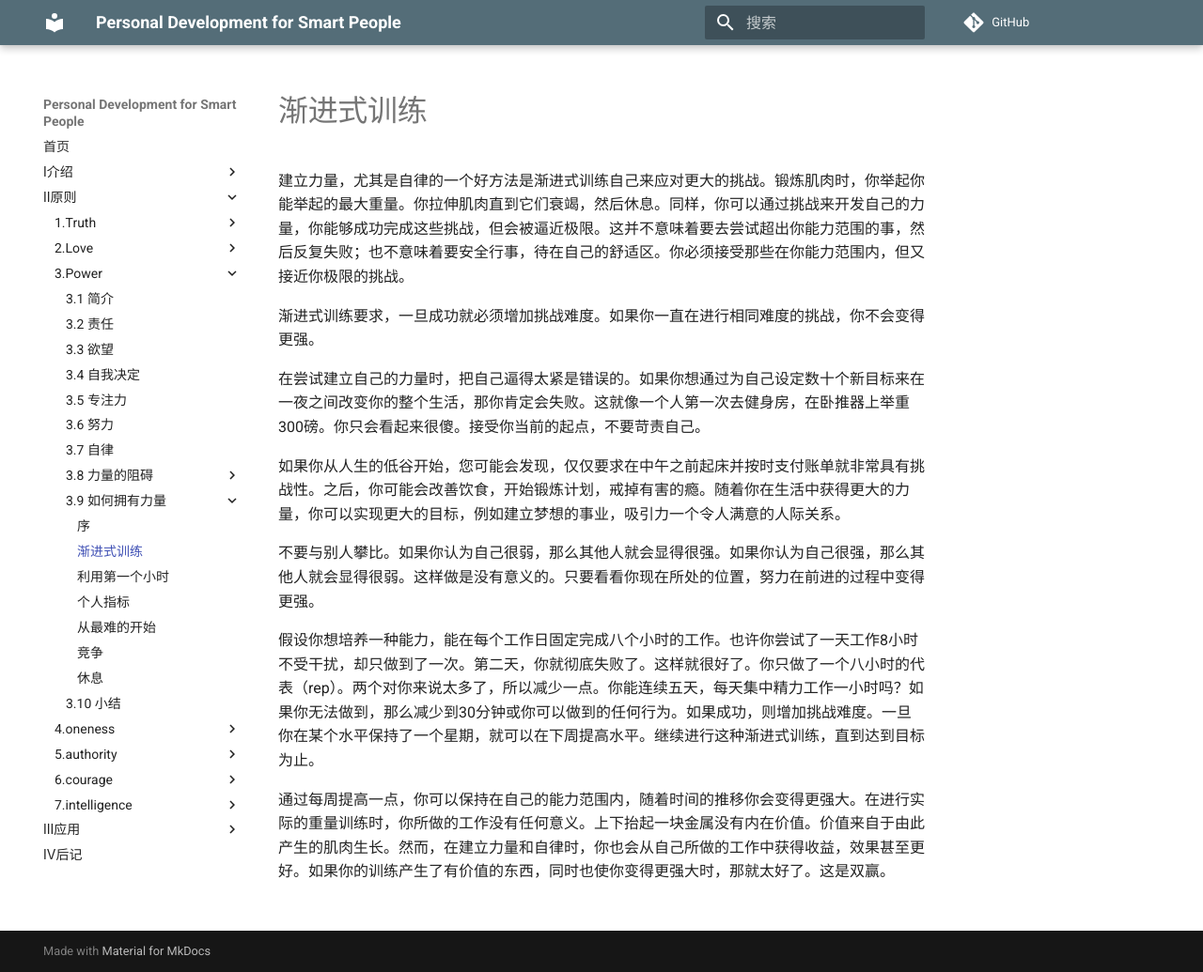
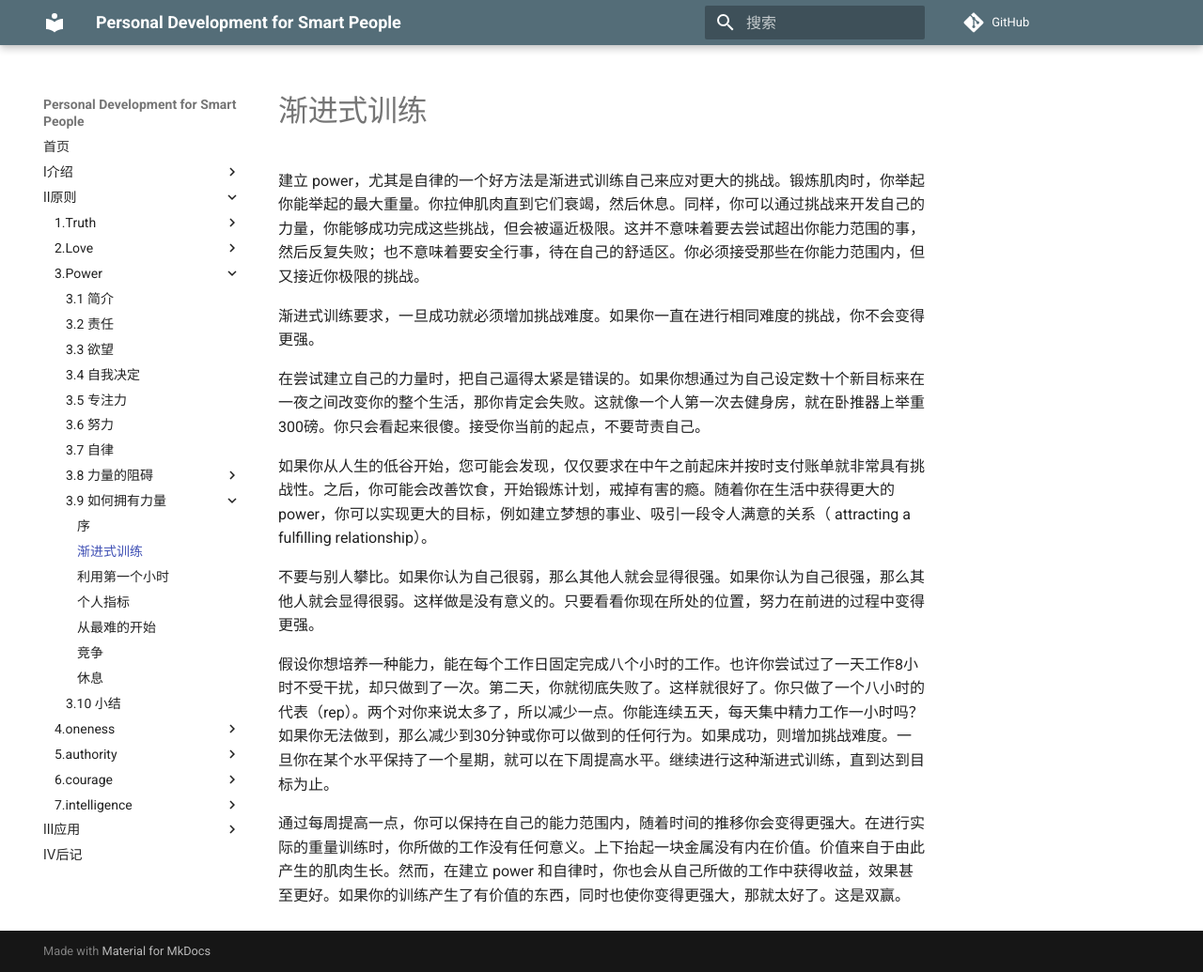
Before and after one commit to wtsnwei/pdsp, an MkDocs documentation site: the page built from docs/2.Principles/03.power/12.progressive-training.md, in a window 1280 px wide and 1035 px high. Shown: the whole window at 94% size. Built offline with MkDocs 1.6.1 and Material for MkDocs 9.7.7, drawn with Linux system fonts in a browser that asks for light colours; comment, search, counter and statistics services are not loaded.

Commit message:
修正语句

```diff
--- a/docs/2.Principles/03.power/12.progressive-training.md
+++ b/docs/2.Principles/03.power/12.progressive-training.md
@@ -3,16 +3,16 @@ title:    Progressive Training
 date:     2021-03-06
 ---
 
-建立力量，尤其是自律的一个好方法是渐进式训练自己来应对更大的挑战。锻炼肌肉时，你举起你能举起的最大重量。你拉伸肌肉直到它们衰竭，然后休息。同样，你可以通过挑战来开发自己的力量，你能够成功完成这些挑战，但会被逼近极限。这并不意味着要去尝试超出你能力范围的事，然后反复失败；也不意味着要安全行事，待在自己的舒适区。你必须接受那些在你能力范围内，但又接近你极限的挑战。
+建立 power，尤其是自律的一个好方法是渐进式训练自己来应对更大的挑战。锻炼肌肉时，你举起你能举起的最大重量。你拉伸肌肉直到它们衰竭，然后休息。同样，你可以通过挑战来开发自己的力量，你能够成功完成这些挑战，但会被逼近极限。这并不意味着要去尝试超出你能力范围的事，然后反复失败；也不意味着要安全行事，待在自己的舒适区。你必须接受那些在你能力范围内，但又接近你极限的挑战。
 
 渐进式训练要求，一旦成功就必须增加挑战难度。如果你一直在进行相同难度的挑战，你不会变得更强。
 
-在尝试建立自己的力量时，把自己逼得太紧是错误的。如果你想通过为自己设定数十个新目标来在一夜之间改变你的整个生活，那你肯定会失败。这就像一个人第一次去健身房，在卧推器上举重300磅。你只会看起来很傻。接受你当前的起点，不要苛责自己。
+在尝试建立自己的力量时，把自己逼得太紧是错误的。如果你想通过为自己设定数十个新目标来在一夜之间改变你的整个生活，那你肯定会失败。这就像一个人第一次去健身房，就在卧推器上举重300磅。你只会看起来很傻。接受你当前的起点，不要苛责自己。
 
-如果你从人生的低谷开始，您可能会发现，仅仅要求在中午之前起床并按时支付账单就非常具有挑战性。之后，你可能会改善饮食，开始锻炼计划，戒掉有害的瘾。随着你在生活中获得更大的力量，你可以实现更大的目标，例如建立梦想的事业，吸引力一个令人满意的人际关系。
+如果你从人生的低谷开始，您可能会发现，仅仅要求在中午之前起床并按时支付账单就非常具有挑战性。之后，你可能会改善饮食，开始锻炼计划，戒掉有害的瘾。随着你在生活中获得更大的 power，你可以实现更大的目标，例如建立梦想的事业、吸引一段令人满意的关系（ attracting a fulfilling relationship）。
 
 不要与别人攀比。如果你认为自己很弱，那么其他人就会显得很强。如果你认为自己很强，那么其他人就会显得很弱。这样做是没有意义的。只要看看你现在所处的位置，努力在前进的过程中变得更强。
 
-假设你想培养一种能力，能在每个工作日固定完成八个小时的工作。也许你尝试了一天工作8小时不受干扰，却只做到了一次。第二天，你就彻底失败了。这样就很好了。你只做了一个八小时的代表（rep）。两个对你来说太多了，所以减少一点。你能连续五天，每天集中精力工作一小时吗？如果你无法做到，那么减少到30分钟或你可以做到的任何行为。如果成功，则增加挑战难度。一旦你在某个水平保持了一个星期，就可以在下周提高水平。继续进行这种渐进式训练，直到达到目标为止。
+假设你想培养一种能力，能在每个工作日固定完成八个小时的工作。也许你尝试过了一天工作8小时不受干扰，却只做到了一次。第二天，你就彻底失败了。这样就很好了。你只做了一个八小时的代表（rep）。两个对你来说太多了，所以减少一点。你能连续五天，每天集中精力工作一小时吗？如果你无法做到，那么减少到30分钟或你可以做到的任何行为。如果成功，则增加挑战难度。一旦你在某个水平保持了一个星期，就可以在下周提高水平。继续进行这种渐进式训练，直到达到目标为止。
 
-通过每周提高一点，你可以保持在自己的能力范围内，随着时间的推移你会变得更强大。在进行实际的重量训练时，你所做的工作没有任何意义。上下抬起一块金属没有内在价值。价值来自于由此产生的肌肉生长。然而，在建立力量和自律时，你也会从自己所做的工作中获得收益，效果甚至更好。如果你的训练产生了有价值的东西，同时也使你变得更强大时，那就太好了。这是双赢。
+通过每周提高一点，你可以保持在自己的能力范围内，随着时间的推移你会变得更强大。在进行实际的重量训练时，你所做的工作没有任何意义。上下抬起一块金属没有内在价值。价值来自于由此产生的肌肉生长。然而，在建立 power 和自律时，你也会从自己所做的工作中获得收益，效果甚至更好。如果你的训练产生了有价值的东西，同时也使你变得更强大，那就太好了。这是双赢。
```
